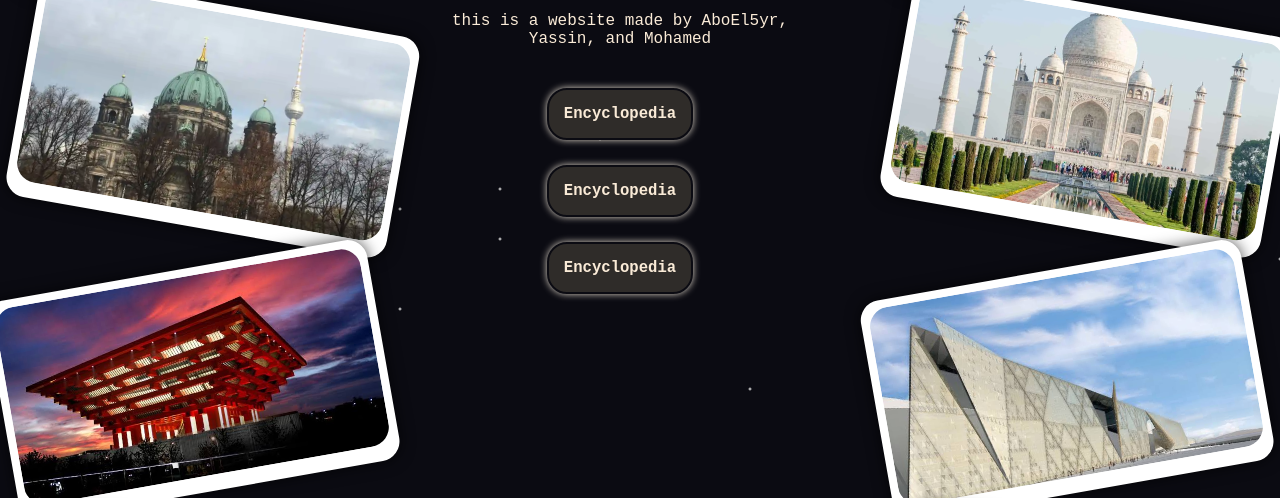
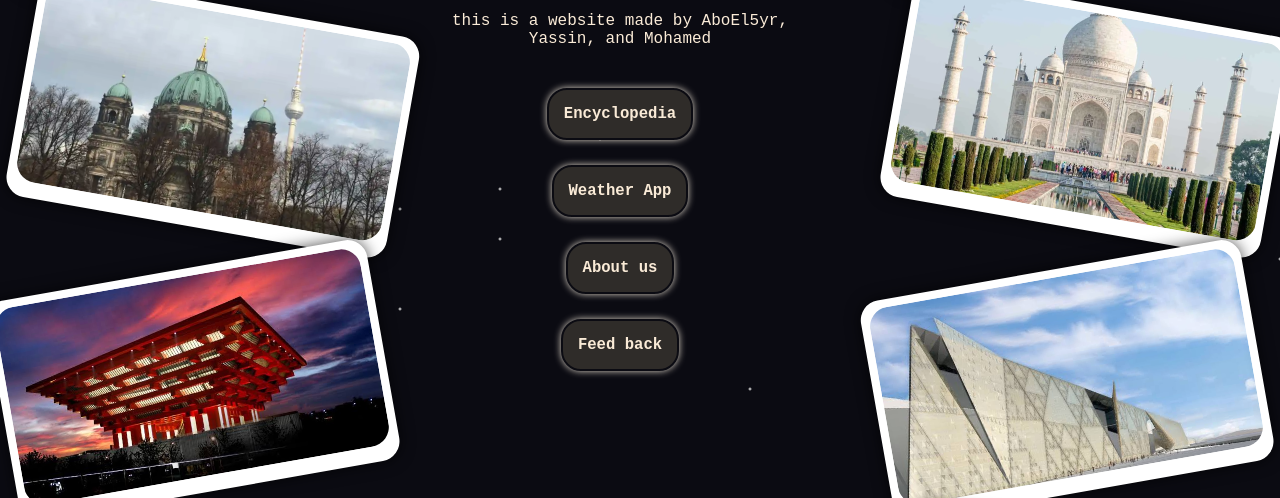
Before and after one commit to Yassin-Soliman53/semi-final-project, a plain HTML site: page index.html in a window 1280 px wide. Shown: the part 291-789 px from the top of the page. Drawn offline with Linux system fonts and the light colour scheme; a web font is replaced by a local one.

Commit message:
edit the paths inside the buttons

```diff
--- a/index.html
+++ b/index.html
@@ -38,11 +38,15 @@
                 </button>
 
                 <button class="btn" onclick="window.location.href='weather.html'">
-                    <h3>Encyclopedia</h3>
+                    <h3>Weather App </h3>
                 </button>
 
                 <button class="btn" onclick="window.location.href='about_us.html'">
-                    <h3>Encyclopedia</h3>
+                    <h3>About us</h3>
+                </button>
+
+                <button class="btn" onclick="window.location.href='feed-back.html'">
+                    <h3>Feed back</h3>
                 </button>
             </div>
         </div>
```
Also changed, not shown: feed-back.html (added).
